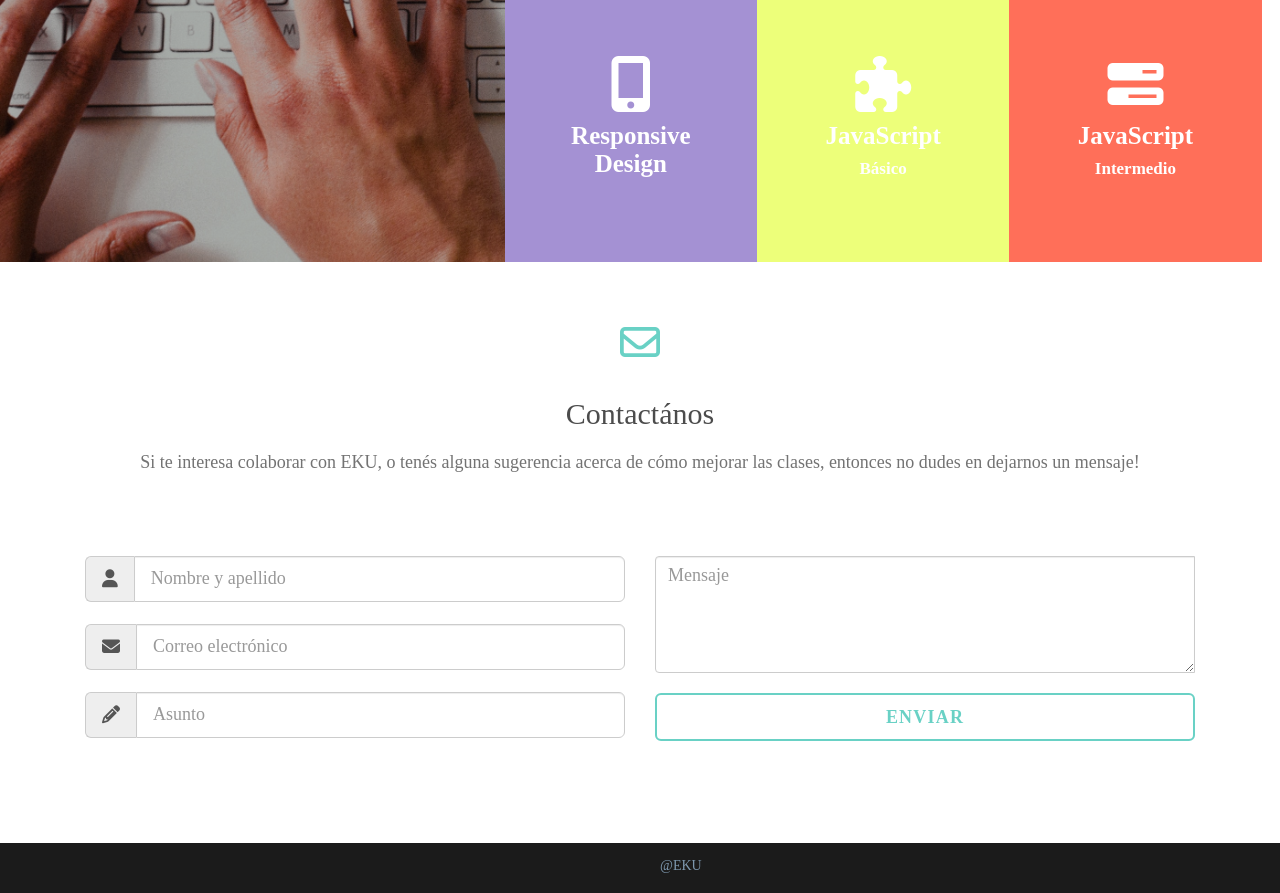
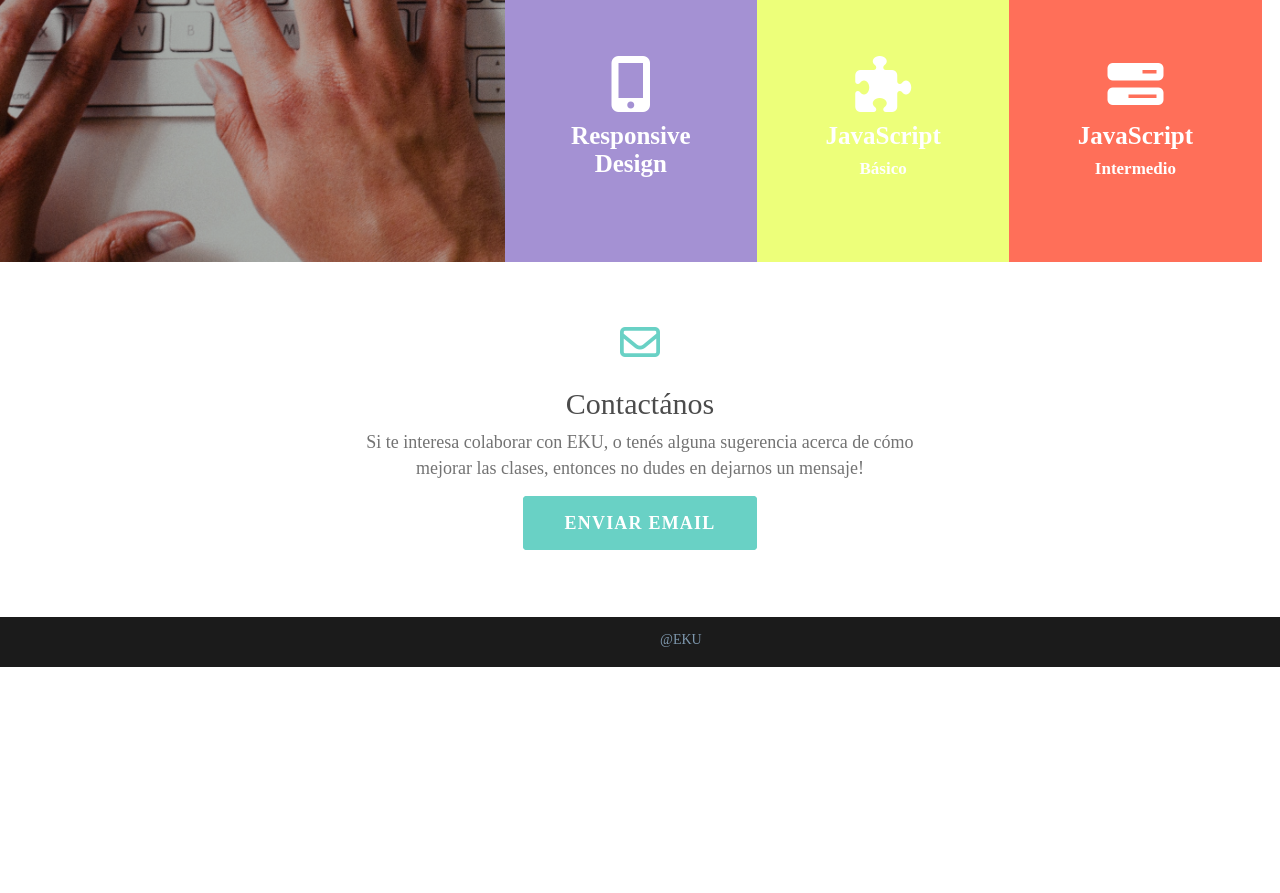
Before and after one commit to evagabriela/spanish-tutorial-project, a plain HTML site: page public/index.html in a window 1280 px wide. Shown: the part 1296-2189 px from the top of the page. After the commit the page ends 1963 px from the top, so only its background shows below. Drawn offline with nearby package versions, Linux system fonts and the light colour scheme; a web font is replaced by a local one.

Commit message:
change contact section

```diff
--- a/public/css/main.css
+++ b/public/css/main.css
@@ -390,14 +390,14 @@ h5 {
 }
 
 .contact p {
-	padding-bottom: 70px;
+	padding-bottom: 20px;
 	color: #737373;
 	font-size: 18px;
 }
 
 .contact h2 {
 	color: #4c4c4c;
-	margin: 20px 0 20px;
+	margin: 10px 0 10px;
 }
 
 .contact .input-group {
@@ -410,22 +410,48 @@ h5 {
 	font-size: 18px;
 }
 
-.contact .btn {
-	width: 100%;
+.contact-content {
+	width: 50%;
+	height: auto;
+	margin: 0 auto;
+}
+
+.contact-content a {
+	color: #69D1C5;
+	text-decoration: none;
+	width: 40%;
+	font-size: 18px;
+	border: 2px solid #69D1C5;
+	color: #fff;
+	background-color: #69D1C5;
+	text-transform: uppercase;
+	font-weight: 600;
+	letter-spacing: 1.2px;
+	padding: 15px 40px;
+	border-radius: 4px;
+	transition: all .4s ease-in-out;
+}
+
+.contact-content a:hover {
+	background-color: #5cbcb1;
+	border-color: #5cbcb1;
+}
+
+/*.contact .btn {
+	width: 40%;
 	font-size: 18px;
 	border: 2px solid #69D1C5;
 	color: #69D1C5;
-	margin-top: 20px;
 	background-color: #fff;
 	text-transform: uppercase;
 	font-weight: 600;
 	letter-spacing: 1.2px;
-}
+}*/
 
-.contact .btn:hover {
+/*.contact .btn:hover {
 	background-color: #69D1C5;
 	color: #fff;
-}
+}*/
 
 
 /*FOOTER*/
--- a/public/index.html
+++ b/public/index.html
@@ -171,31 +171,13 @@
 			<!-- Contact section  -->
 	<div class="contact" id='goToContact'>
 			<div class="container">
+				<div class="contact-content">
 					<i class="fa fa-envelope-o" aria-hidden="true"></i>
 					<h2>Contactános</h2>
 					<p>Si te interesa colaborar con EKU, o tenés alguna sugerencia acerca de cómo mejorar las clases, entonces no dudes en dejarnos un mensaje!</p>
-					<form action="" id="message-form">
-						<div class="col-md-6">
-							<div class="input-group input-group-lg">
-								<span class="input-group-addon" id="sizing-addon"><i class="fa fa-user" aria-hidden="true"></i></span>
-								<input type="text" class="form-control" id="name" aria-describeby="sizing-addon" placeholder="Nombre y apellido">
-							</div>
-							<div class="input-group input-group-lg">
-								<span class="input-group-addon" id="sizing-addon"><i class="fa fa-envelope" aria-hidden="true"></i></span>
-								<input type="text" class="form-control" id="mail" aria-describeby="sizing-addon" placeholder="Correo electrónico">
-							</div>
-							<div class="input-group input-group-lg">
-								<span class="input-group-addon" id="sizing-addon"><i class="fa fa-pencil" aria-hidden="true"></i></span>
-								<input type="text" class="form-control" id="subject" aria-describeby="sizing-addon" placeholder="Asunto">
-							</div>
-						</div>
-						<div class="col-md-6">
-							<div class="input-group">
-								<textarea name="" cols="80" rows="4" class="form-control" id="message" placeholder="Mensaje"></textarea>
-								<button class="btn btn-lg">Enviar</button>
-							</div>
-						</div>
-					</form>
+					<a href="mailto:contacto@eku.academy?Subject=Hola%20Eku" target="_top">Enviar email</a>
+					<!-- <button class="btn btn-lg"> -->
+				</div>
 			</div>
 		</div>
 
```
